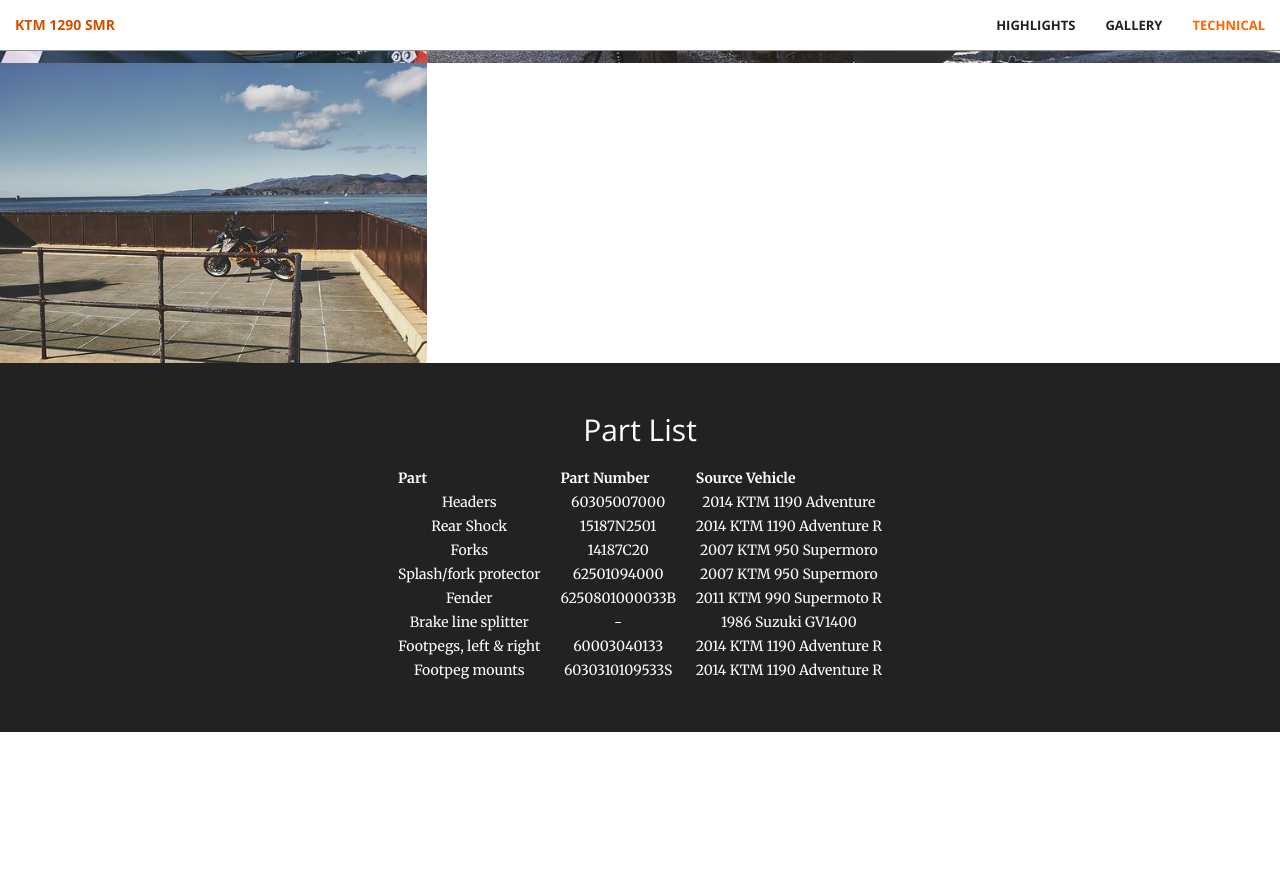
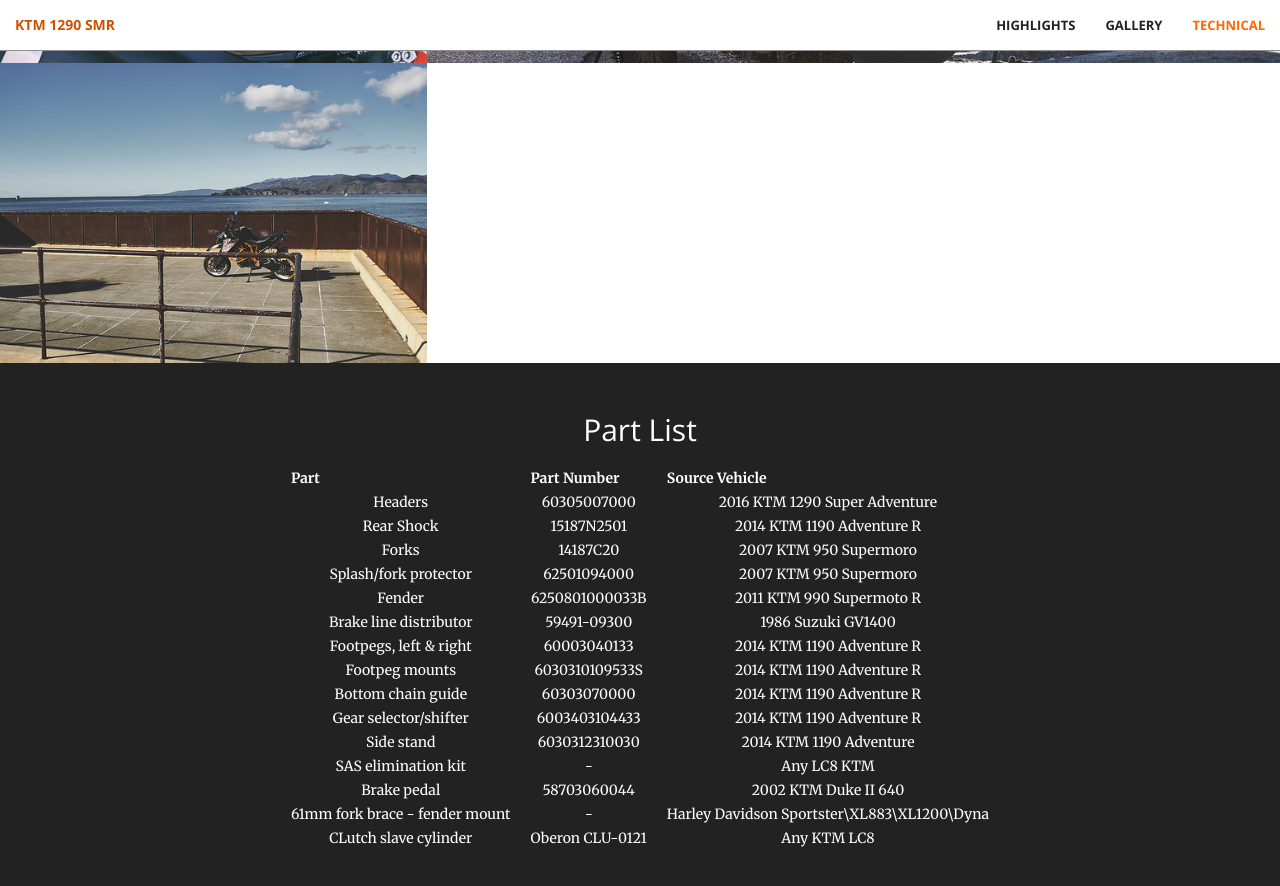
Before and after one commit to 1290SMR/1290smr.github.io, a Jekyll site: the page built from index.html, in a window 1280 px wide and 900 px high, scrolled down 3123 px. Shown: the top 886 px of the window. Built offline with Jekyll 4.4.1, drawn with Linux system fonts in a browser that asks for light colours; before the commit the page ends 3855 px from its top, so only the background shows below that.

Commit message:
More parts

```diff
--- a/_includes/aside.html
+++ b/_includes/aside.html
@@ -11,7 +11,7 @@
                 <tr>
                   <td>Headers</td>
                   <td>60305007000</td>
-                  <td>2014 KTM 1190 Adventure</td>
+                  <td>2016 KTM 1290 Super Adventure</td>
                 </tr>
                 <tr>
                   <td>Rear Shock</td>
@@ -34,8 +34,8 @@
                   <td>2011 KTM 990 Supermoto R</td>
                 </tr>
                 <tr>
-                  <td>Brake line splitter</td>
-                  <td>-</td>
+                  <td>Brake line distributor</td>
+                  <td>59491-09300</td>
                   <td>1986 Suzuki GV1400</td>
                 </tr>
                 <tr>
@@ -48,6 +48,42 @@
                   <td>6030310109533S</td>
                   <td>2014 KTM 1190 Adventure R</td>
                 </tr>
+                <tr>
+                  <td>Bottom chain guide</td>
+                  <td>60303070000</td>
+                  <td>2014 KTM 1190 Adventure R</td>
+                </tr>
+                <tr>
+                  <td>Gear selector/shifter</td>
+                  <td>6003403104433</td>
+                  <td>2014 KTM 1190 Adventure R</td>
+                </tr>
+                <tr>
+                  <td>Side stand</td>
+                  <td>6030312310030</td>
+                  <td>2014 KTM 1190 Adventure</td>
+                </tr>
+                <tr>
+                  <td>SAS elimination kit</td>
+                  <td> - </td>
+                  <td>Any LC8 KTM</td>
+                </tr>
+                <tr>
+                  <td>Brake pedal</td>
+                  <td>58703060044</td>
+                  <td>2002 KTM Duke II 640</td>
+                </tr>
+                <tr>
+                  <td>61mm fork brace - fender mount</td>
+                  <td> - </td>
+                  <td>Harley Davidson Sportster\XL883\XL1200\Dyna</td>
+                </tr>
+                <tr>
+                  <td>CLutch slave cylinder</td>
+                  <td>Oberon CLU-0121</td>
+                  <td>Any KTM LC8</td>
+                </tr>
+
               </table>
           </div>
       </div>
```
Also changed, not shown: 1 other file.
